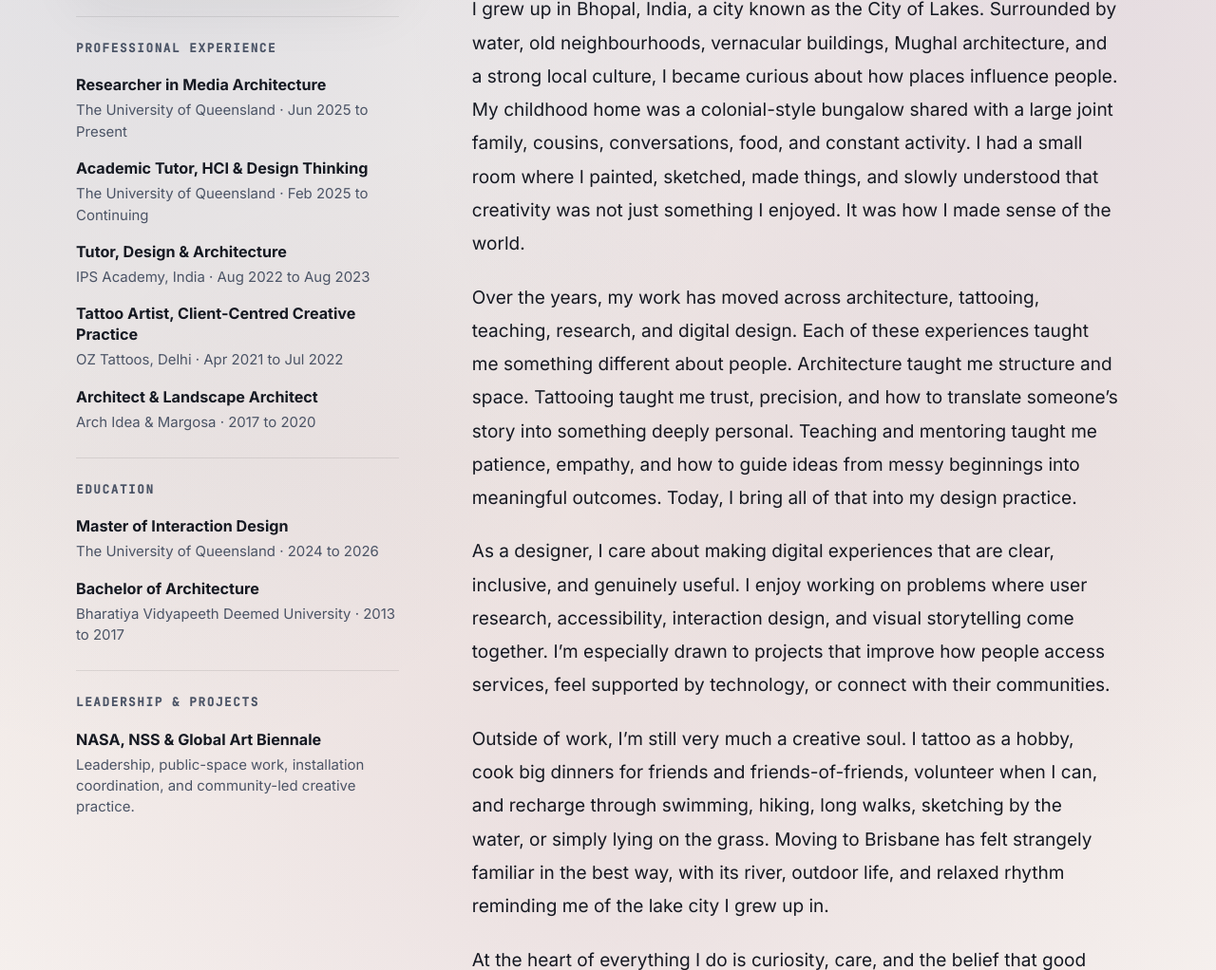
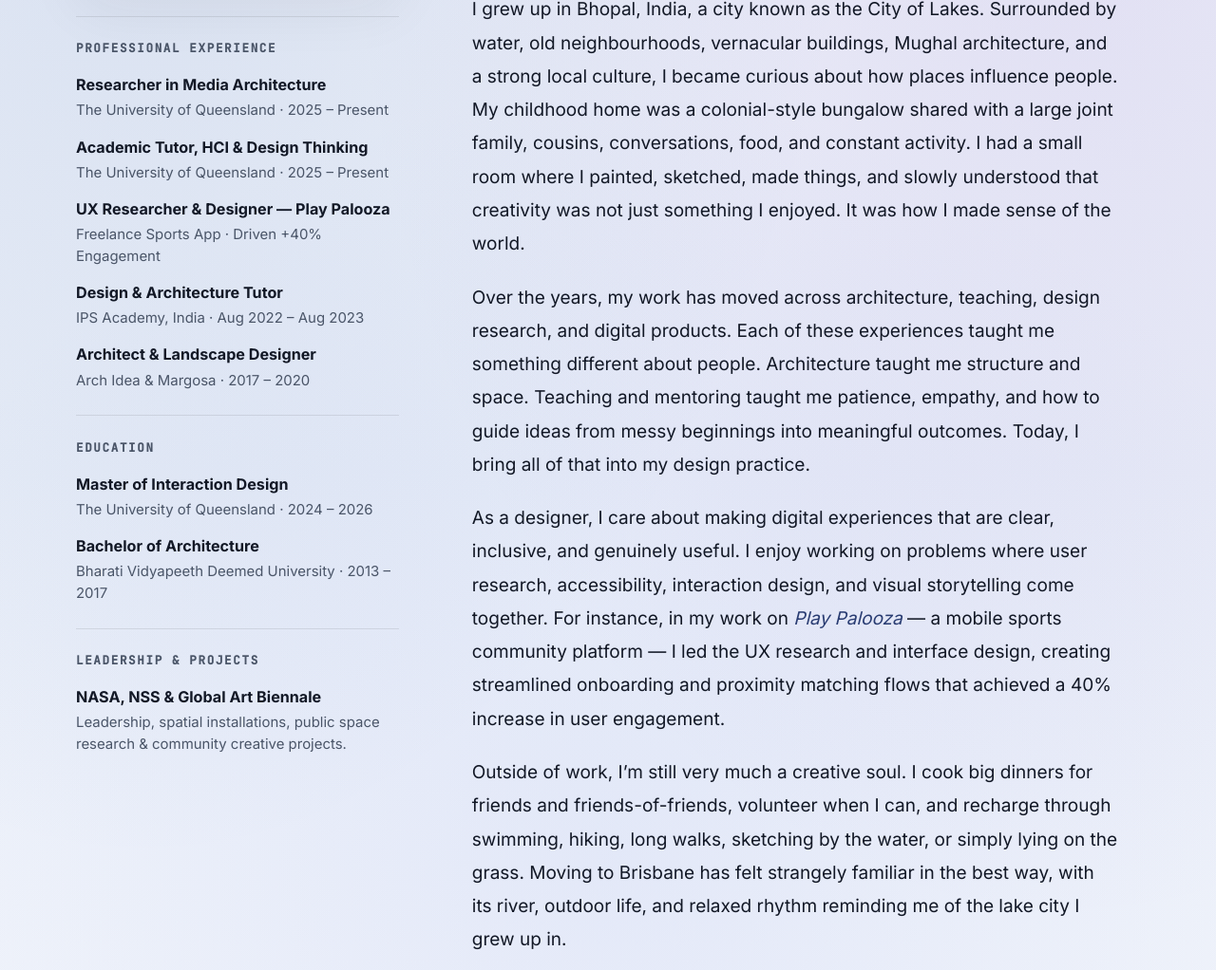
Before and after one commit to Div-Ras/Portfolio, a website with bundled scripts: page about.html in a window 1280 px wide. Shown: the part 520-1542 px from the top of the page at 95% size. Built offline with nearby package versions, Linux system fonts and the light colour scheme.

Commit message:
Changes for content

```diff
--- a/about.html
+++ b/about.html
@@ -58,27 +58,24 @@
                 <p class="about-sidebar-label">Professional Experience</p>
                 <div class="about-role">
                   <strong>Researcher in Media Architecture</strong>
-                  <span>The University of Queensland · Jun 2025 to Present</span>
+                  <span>The University of Queensland · 2025 – Present</span>
                 </div>
                 <div class="about-role">
-                  <strong>Academic Tutor, HCI & Design Thinking</strong>
-                  <span
-                    >The University of Queensland · Feb 2025 to Continuing</span
-                  >
+                  <strong>Academic Tutor, HCI &amp; Design Thinking</strong>
+                  <span>The University of Queensland · 2025 – Present</span>
                 </div>
                 <div class="about-role">
-                  <strong>Tutor, Design & Architecture</strong>
-                  <span>IPS Academy, India · Aug 2022 to Aug 2023</span>
+                  <strong>UX Researcher &amp; Designer — Play Palooza</strong>
+                  <span>Freelance Sports App · Driven +40% Engagement</span>
                 </div>
                 <div class="about-role">
-                  <strong
-                    >Tattoo Artist, Client-Centred Creative Practice</strong
-                  >
-                  <span>OZ Tattoos, Delhi · Apr 2021 to Jul 2022</span>
+                  <strong>Design &amp; Architecture Tutor</strong>
+                  <span>IPS Academy, India · Aug 2022 – Aug 2023</span>
                 </div>
+
                 <div class="about-role">
-                  <strong>Architect & Landscape Architect</strong>
-                  <span>Arch Idea & Margosa · 2017 to 2020</span>
+                  <strong>Architect &amp; Landscape Designer</strong>
+                  <span>Arch Idea &amp; Margosa · 2017 – 2020</span>
                 </div>
               </div>
 
@@ -86,24 +83,19 @@
                 <p class="about-sidebar-label">Education</p>
                 <div class="about-role">
                   <strong>Master of Interaction Design</strong>
-                  <span>The University of Queensland · 2024 to 2026</span>
+                  <span>The University of Queensland · 2024 – 2026</span>
                 </div>
                 <div class="about-role">
                   <strong>Bachelor of Architecture</strong>
-                  <span
-                    >Bharatiya Vidyapeeth Deemed University · 2013 to 2017</span
-                  >
+                  <span>Bharati Vidyapeeth Deemed University · 2013 – 2017</span>
                 </div>
               </div>
 
               <div class="about-sidebar-block">
-                <p class="about-sidebar-label">Leadership & Projects</p>
+                <p class="about-sidebar-label">Leadership &amp; Projects</p>
                 <div class="about-role">
-                  <strong>NASA, NSS & Global Art Biennale</strong>
-                  <span
-                    >Leadership, public-space work, installation coordination,
-                    and community-led creative practice.</span
-                  >
+                  <strong>NASA, NSS &amp; Global Art Biennale</strong>
+                  <span>Leadership, spatial installations, public space research &amp; community creative projects.</span>
                 </div>
               </div>
             </aside>
@@ -142,11 +134,9 @@
 
               <p>
                 Over the years, my work has moved across architecture,
-                tattooing, teaching, research, and digital design. Each of these
+                teaching, design research, and digital products. Each of these
                 experiences taught me something different about people.
-                Architecture taught me structure and space. Tattooing taught me
-                trust, precision, and how to translate someone’s story into
-                something deeply personal. Teaching and mentoring taught me
+                Architecture taught me structure and space. Teaching and mentoring taught me
                 patience, empathy, and how to guide ideas from messy beginnings
                 into meaningful outcomes. Today, I bring all of that into my
                 design practice.
@@ -156,14 +146,15 @@
                 As a designer, I care about making digital experiences that are
                 clear, inclusive, and genuinely useful. I enjoy working on
                 problems where user research, accessibility, interaction design,
-                and visual storytelling come together. I’m especially drawn to
-                projects that improve how people access services, feel supported
-                by technology, or connect with their communities.
+                and visual storytelling come together. For instance, in my work on
+                <em>Play Palooza</em> — a mobile sports community platform — I led
+                the UX research and interface design, creating streamlined onboarding
+                and proximity matching flows that achieved a 40% increase in user engagement.
               </p>
 
               <p>
-                Outside of work, I’m still very much a creative soul. I tattoo
-                as a hobby, cook big dinners for friends and friends-of-friends,
+                Outside of work, I’m still very much a creative soul. I
+                cook big dinners for friends and friends-of-friends,
                 volunteer when I can, and recharge through swimming, hiking,
                 long walks, sketching by the water, or simply lying on the
                 grass. Moving to Brisbane has felt strangely familiar in the
--- a/css/base.css
+++ b/css/base.css
@@ -18,10 +18,10 @@ html {
 
 body {
   background:
-    radial-gradient(ellipse at 12% 8%, rgba(43, 78, 140, 0.14), transparent 45%),
-    radial-gradient(ellipse at 88% 18%, rgba(91, 44, 111, 0.12), transparent 45%),
-    radial-gradient(circle at 50% 70%, rgba(110, 26, 68, 0.08), transparent 50%),
-    linear-gradient(180deg, #FAF7F5 0%, #F2EBE7 50%, #FAF7F5 100%);
+    radial-gradient(ellipse at 12% 8%, rgba(37, 82, 165, 0.14), transparent 48%),
+    radial-gradient(ellipse at 88% 18%, rgba(110, 68, 186, 0.12), transparent 48%),
+    radial-gradient(circle at 50% 70%, rgba(138, 155, 232, 0.12), transparent 52%),
+    linear-gradient(180deg, #F5F7FC 0%, #EBF0F9 50%, #F5F7FC 100%);
   background-color: var(--color-bg);
   color: var(--color-fg);
   font-family: var(--font-body);
--- a/css/components.css
+++ b/css/components.css
@@ -46,7 +46,7 @@
   gap: var(--sp-3);
   margin-bottom: var(--sp-5);
   padding: 0.4rem 1rem;
-  background: rgba(255, 255, 255, 0.7);
+  background: rgba(255, 255, 255, 0.75);
   border: 1px solid var(--color-border);
   border-radius: var(--radius-pill);
   box-shadow: inset 0 1px 0 #FFF;
@@ -105,8 +105,8 @@
   content: '';
   position: absolute;
   inset: 0;
-  background: rgba(234, 225, 220, 0.85);
-  border: 1px solid rgba(43, 78, 140, 0.22);
+  background: rgba(226, 233, 246, 0.85);
+  border: 1px solid rgba(37, 82, 165, 0.20);
   border-radius: var(--radius-lg);
   transform: translate(8px, 8px);
   z-index: -1;
--- a/css/layout.css
+++ b/css/layout.css
@@ -26,16 +26,16 @@ body::after {
   right: 0;
   z-index: var(--z-nav);
   padding: var(--sp-4) 0;
-  background: rgba(250, 246, 240, 0.92);
+  background: rgba(245, 247, 252, 0.92);
   backdrop-filter: blur(16px);
   -webkit-backdrop-filter: blur(16px);
   border-bottom: 1px solid var(--color-border);
   transition: background var(--transition), box-shadow var(--transition), border-color var(--transition);
 }
 .navbar.scrolled {
-  background: rgba(243, 236, 227, 0.98);
+  background: rgba(235, 240, 249, 0.98);
   border-bottom-color: var(--color-border-h);
-  box-shadow: 0 4px 20px rgba(217, 83, 47, 0.10);
+  box-shadow: 0 4px 20px rgba(37, 82, 165, 0.08);
 }
 .navbar__inner {
   display: flex;
--- a/css/tokens.css
+++ b/css/tokens.css
@@ -2,33 +2,33 @@
    DESIGN TOKENS — Royal Blue × Deep Purple × Burgundy Tactile Edition
    ============================================================ */
 :root {
-  /* High-Contrast Palette — Royal Blue, Deep Purple, Burgundy (ZERO RED) */
-  --color-bg:          #FAF7F5;
-  --color-bg-2:        #F2EBE7;
-  --color-bg-card:     rgba(255, 253, 251, 0.94);
-  --color-surface:     #EAE1DC;
-  --color-border:      rgba(43, 78, 140, 0.15);
-  --color-border-h:    rgba(91, 44, 111, 0.45);
+  /* Cool Ethereal Palette — Royal Sapphire, Violet Indigo, Periwinkle Lavender (ZERO WARM TONES) */
+  --color-bg:          #F5F7FC; /* Crisp Ice Pearl Off-White */
+  --color-bg-2:        #EBF0F9; /* Soft Frost Lavender-Blue */
+  --color-bg-card:     #FFFFFF; /* Pure White Card */
+  --color-surface:     #E2E9F6; /* Cool Ice Lavender Tint */
+  --color-border:      rgba(37, 82, 165, 0.14);
+  --color-border-h:    rgba(110, 68, 186, 0.40);
 
-  --color-fg:          #151922; /* Deep Slate Charcoal */
-  --color-muted:       #4B5466;
+  --color-fg:          #121826; /* Deep Cool Slate Charcoal */
+  --color-muted:       #4A5568; /* Muted Cool Slate Subtext */
 
-  --color-accent:      #2B4E8C; /* Royal Blue */
-  --color-accent-d:    #193361;
-  --color-accent-bg:   rgba(43, 78, 140, 0.08);
+  --color-accent:      #2552A5; /* Deep Royal Sapphire Blue */
+  --color-accent-d:    #173875;
+  --color-accent-bg:   rgba(37, 82, 165, 0.08);
 
-  --color-accent-2:    #5B2C6F; /* Deep Purple / Royal Plum */
-  --color-accent-2-d:  #3D1B4C;
-  --color-accent-2-bg: rgba(91, 44, 111, 0.08);
+  --color-accent-2:    #6E44BA; /* Vibrant Ethereal Violet / Indigo */
+  --color-accent-2-d:  #4A2888;
+  --color-accent-2-bg: rgba(110, 68, 186, 0.08);
 
-  --color-accent-3:    #6E1A44; /* Rich Burgundy */
-  --color-accent-3-bg: rgba(110, 26, 68, 0.12);
+  --color-accent-3:    #8A9BE8; /* Luminous Cool Periwinkle / Lavender */
+  --color-accent-3-bg: rgba(138, 155, 232, 0.12);
 
   /* Gradients */
-  --grad-royal:        linear-gradient(135deg, #2B4E8C 0%, #5B2C6F 50%, #6E1A44 100%);
-  --grad-plum-blue:    linear-gradient(135deg, #5B2C6F 0%, #2B4E8C 100%);
-  --grad-tactile-card: linear-gradient(145deg, #FFFFFF 0%, #F4ECE7 100%);
-  --grad-soft-bg:      linear-gradient(180deg, #FAF7F5 0%, #F2EBE7 50%, #FAF7F5 100%);
+  --grad-royal:        linear-gradient(135deg, #2552A5 0%, #6E44BA 60%, #8A9BE8 100%);
+  --grad-plum-blue:    linear-gradient(135deg, #6E44BA 0%, #2552A5 100%);
+  --grad-tactile-card: linear-gradient(145deg, #FFFFFF 0%, #EEF3FA 100%);
+  --grad-soft-bg:      linear-gradient(180deg, #F5F7FC 0%, #EBF0F9 50%, #F5F7FC 100%);
 
   /* Typography */
   --font-display:   'Bodoni Moda', 'Didot', 'Times New Roman', serif;
--- a/js/app.js
+++ b/js/app.js
@@ -29,7 +29,7 @@ export const PROJECTS = [
   },
   {
     "title": "Play Palooza",
-    "subtitle": "Freelance UX Research & App Design · In Progress",
+    "subtitle": "Freelance UX Research & App Design · +40% User Engagement",
     "tags": [
       "UX Research",
       "App Design",
@@ -38,7 +38,7 @@ export const PROJECTS = [
     "categories": [
       "ux"
     ],
-    "label": "In Progress",
+    "label": "+40% Engagement",
     "image": "assets/project-02-play-palooza-cover.jpg",
     "href": "work/play-palooza.html"
   },
--- a/js/components/cursor.js
+++ b/js/components/cursor.js
@@ -43,10 +43,10 @@ export function mount() {
   // ---- Dotted Outline Imprints ----
   let lastStickerTime = 0;
   const stickerColors = [
-    'rgba(43, 78, 140, 0.50)',   // Royal Blue
-    'rgba(91, 44, 111, 0.45)',   // Deep Purple
-    'rgba(110, 26, 68, 0.42)',   // Burgundy
-    'rgba(59, 82, 132, 0.48)',   // Steel Blue
+    'rgba(37, 82, 165, 0.45)',   // Sapphire Royal Blue
+    'rgba(110, 68, 186, 0.42)',  // Violet Indigo
+    'rgba(138, 155, 232, 0.48)', // Cool Periwinkle / Lavender
+    'rgba(70, 110, 200, 0.40)',  // Ice Blue
   ];
 
   function dropSticker(x, y) {
```
Also changed, not shown: js/components/hero.js (+5 -5 lines), work/play-palooza.html (+4 -4 lines).
